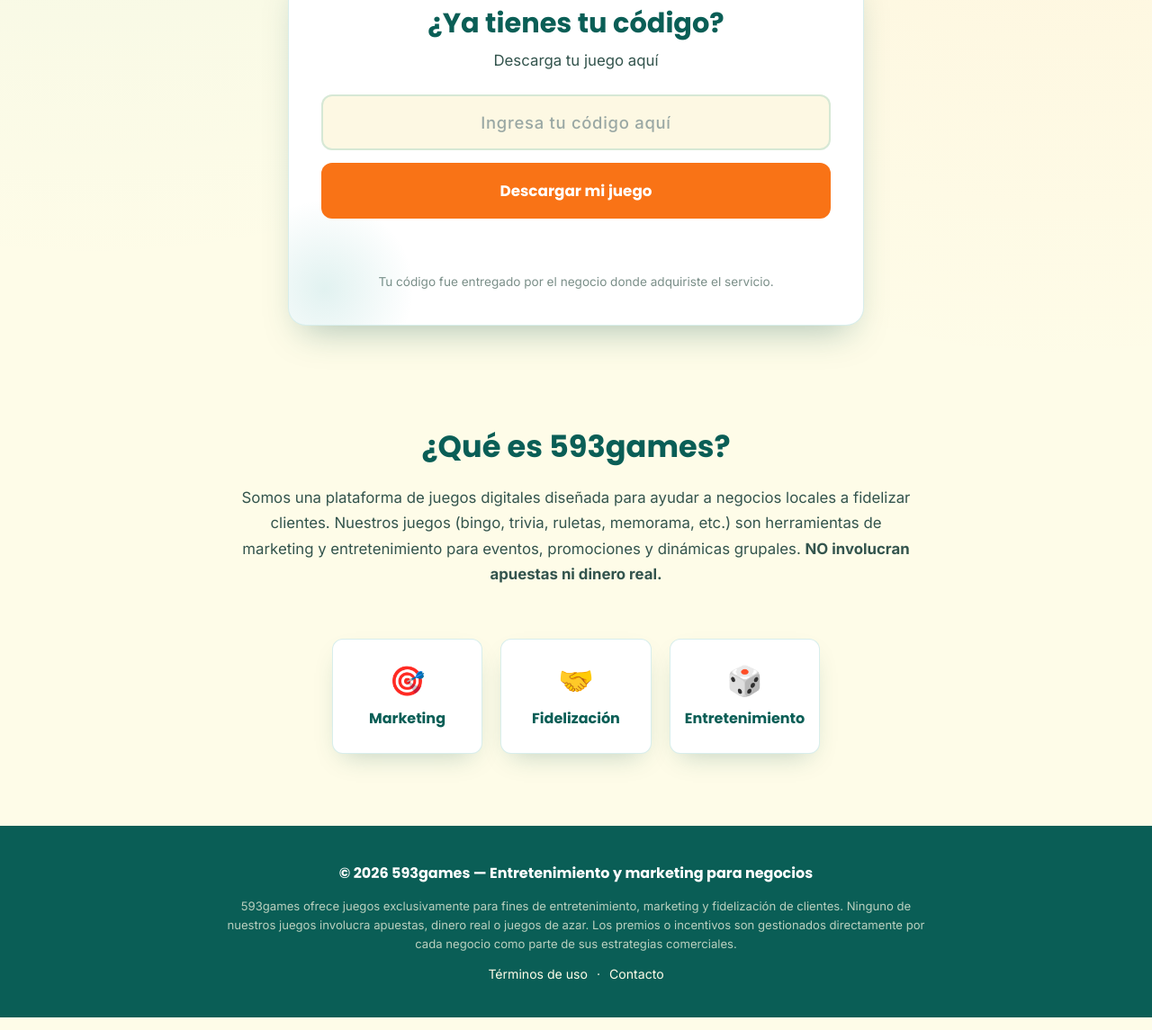
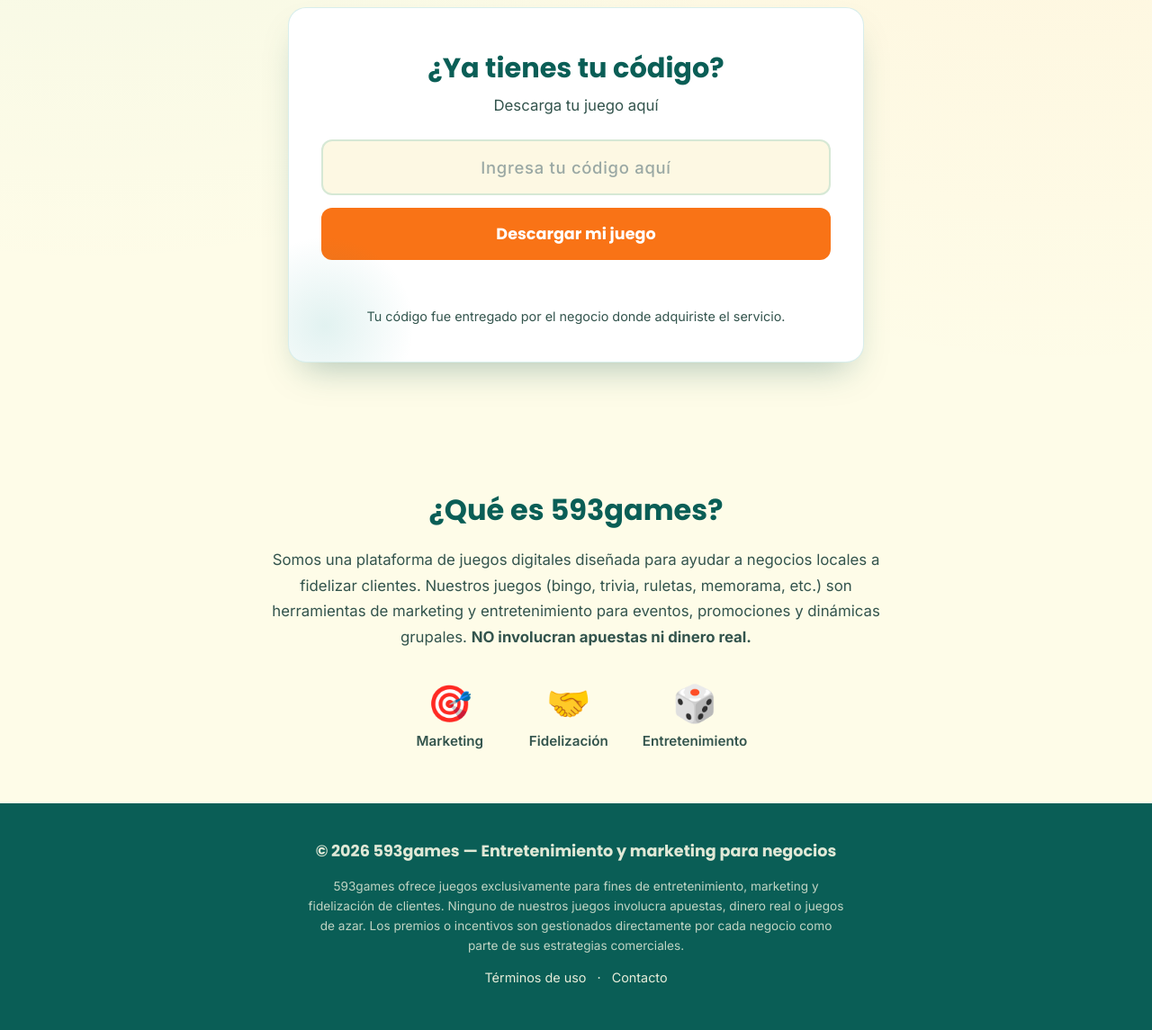
Before and after one commit to Romeritico/593-games, a website: page public/index.html in a window 1280 px wide. Shown: the part 658-1803 px from the top of the page at 90% size. Drawn offline with nearby package versions, Linux system fonts and the light colour scheme; no server answers.

Commit message:
Update styles.css

```diff
--- a/public/css/styles.css
+++ b/public/css/styles.css
@@ -1,7 +1,7 @@
 /* ============================================
-   593games — estilos base
-   Paleta: verde azulado #0D9488, naranja #F97316, crema #FEFCE8
-   ============================================ */
+  593games — estilos base
+  Paleta: verde azulado #0D9488, naranja #F97316, crema #FEFCE8
+  ============================================ */
 
 :root {
   --teal: #0d9488;
@@ -19,6 +19,7 @@
   --radius: 12px;
   --font-display: "Poppins", "Segoe UI", sans-serif;
   --font-body: "Inter", "Segoe UI", sans-serif;
+  --font-pixel: "Press Start 2P", "Segoe UI", monospace;
 }
 
 * {
@@ -82,24 +83,31 @@
 .header-inner {
   position: relative;
   display: flex;
-  flex-wrap: wrap;
-  align-items: flex-end;
-  justify-content: space-between;
-  gap: 20px;
+  flex-direction: column;
+  align-items: center;
+  justify-content: center;
+  text-align: center;
+  gap: 18px;
 }
 
 .brand-mark {
-  font-family: var(--font-display);
-  font-weight: 800;
-  font-size: clamp(2.6rem, 6vw, 4rem);
-  line-height: 1;
+  font-family: var(--font-pixel);
+  font-weight: normal;
+  font-size: clamp(1.5rem, 4.5vw, 2.4rem);
+  line-height: 1.4;
   color: var(--cream);
   margin: 0;
-  letter-spacing: -0.02em;
+  letter-spacing: 0.02em;
+  text-shadow:
+    0 0 6px rgba(254, 252, 232, 0.55),
+    0 0 14px rgba(249, 115, 22, 0.65),
+    0 0 26px rgba(13, 148, 136, 0.55);
 }
 
 .brand-mark span {
   color: var(--orange);
+  -webkit-text-stroke: 4px #ffffff;
+  paint-order: stroke fill;
 }
 
 .brand-sub {
@@ -363,46 +371,52 @@
 .codigo-input:focus {
   outline: none;
   border-color: var(--teal);
-  box-shadow: 0 0 0 4px rgba(13, 148, 136, 0.15);
+  box-shadow: 0 0 0 3px rgba(13, 148, 136, 0.15);
+}
+
+.codigo-input:disabled {
+  opacity: 0.6;
+  cursor: not-allowed;
 }
 
 .btn-download {
-  position: relative;
+  width: 100%;
   font-family: var(--font-display);
   font-weight: 700;
-  font-size: 1.05rem;
-  color: #fff;
-  background: var(--orange);
+  font-size: 1.1rem;
+  padding: 16px 24px;
   border: none;
   border-radius: var(--radius);
-  padding: 18px 24px;
+  background: var(--orange);
+  color: #fff;
   cursor: pointer;
+  transition: background 0.2s ease, transform 0.1s ease;
   display: flex;
   align-items: center;
   justify-content: center;
   gap: 10px;
-  transition: background 0.2s ease, transform 0.15s ease;
 }
 
-.btn-download:hover {
+.btn-download:hover:not(:disabled) {
   background: var(--orange-dark);
+  transform: translateY(-2px);
 }
 
-.btn-download:active {
-  transform: scale(0.98);
+.btn-download:active:not(:disabled) {
+  transform: translateY(0);
 }
 
 .btn-download:disabled {
-  opacity: 0.75;
+  opacity: 0.6;
   cursor: not-allowed;
 }
 
 .btn-spinner {
-  width: 18px;
-  height: 18px;
+  width: 20px;
+  height: 20px;
+  border: 3px solid rgba(255, 255, 255, 0.3);
+  border-top-color: #fff;
   border-radius: 50%;
-  border: 2.5px solid rgba(255, 255, 255, 0.4);
-  border-top-color: #fff;
   animation: spin 0.8s linear infinite;
 }
 
@@ -412,41 +426,40 @@
 
 .form-message {
   min-height: 24px;
-  margin-top: 16px;
+  font-size: 0.95rem;
   font-weight: 600;
-  font-size: 0.95rem;
+  margin-top: 8px;
 }
 
 .form-message.error {
-  color: #b3401d;
+  color: #dc2626;
 }
 
 .form-message.success {
-  color: var(--teal-deep);
+  color: var(--teal-dark);
 }
 
 .download-hint {
-  margin: 22px 0 0;
-  color: #7b8f89;
-  font-size: 0.85rem;
+  margin: 20px 0 0;
+  color: var(--ink-soft);
+  font-size: 0.9rem;
+  line-height: 1.5;
 }
 
 /* ---------- Info section ---------- */
 
 .info-section {
-  padding: 40px 0 80px;
-  display: grid;
-  gap: 40px;
+  padding: 70px 0 60px;
 }
 
 .info-copy {
-  max-width: 760px;
-  margin: 0 auto;
+  max-width: 680px;
+  margin: 0 auto 40px;
   text-align: center;
 }
 
 .info-copy h2 {
-  font-size: clamp(1.6rem, 3.2vw, 2.1rem);
+  font-size: clamp(1.6rem, 3vw, 2rem);
   margin-bottom: 16px;
 }
 
@@ -457,88 +470,101 @@
 }
 
 .info-pillars {
-  display: grid;
-  grid-template-columns: repeat(3, 1fr);
-  gap: 20px;
-  max-width: 720px;
-  margin: 0 auto;
-}
-
-@media (max-width: 640px) {
-  .info-pillars {
-    grid-template-columns: 1fr;
-  }
+  display: flex;
+  justify-content: center;
+  gap: 32px;
+  flex-wrap: wrap;
 }
 
 .pillar {
-  background: #fff;
-  border: 1px solid var(--line);
-  border-radius: var(--radius);
-  padding: 26px 16px;
+  display: flex;
+  flex-direction: column;
+  align-items: center;
+  gap: 12px;
   text-align: center;
-  box-shadow: var(--shadow-soft);
-  transition: transform 0.2s ease;
-}
-
-.pillar:hover {
-  transform: translateY(-4px);
+  min-width: 100px;
 }
 
 .pillar-icon {
-  display: block;
-  font-size: 2rem;
-  margin-bottom: 10px;
+  font-size: 2.5rem;
+  line-height: 1;
 }
 
 .pillar p {
   margin: 0;
-  font-weight: 700;
-  color: var(--teal-deep);
-  font-family: var(--font-display);
+  font-weight: 600;
+  color: var(--ink-soft);
+  font-size: 0.95rem;
 }
 
 /* ---------- Footer ---------- */
 
 .site-footer {
   background: var(--teal-deep);
-  color: rgba(254, 252, 232, 0.9);
-  padding: 40px 0;
+  color: rgba(254, 252, 232, 0.88);
+  padding: 40px 0 50px;
 }
 
 .footer-inner {
   display: flex;
   flex-direction: column;
-  gap: 14px;
+  align-items: center;
+  gap: 16px;
   text-align: center;
 }
 
 .footer-copy {
+  font-family: var(--font-display);
   font-weight: 700;
-  font-family: var(--font-display);
+  font-size: 1.1rem;
   margin: 0;
-  color: #fff;
 }
 
 .footer-disclaimer {
-  max-width: 780px;
-  margin: 0 auto;
-  font-size: 0.82rem;
+  max-width: 600px;
+  font-size: 0.85rem;
   line-height: 1.6;
-  color: rgba(254, 252, 232, 0.72);
+  margin: 0;
+  opacity: 0.85;
 }
 
 .footer-links {
   display: flex;
-  justify-content: center;
-  gap: 10px;
-  font-size: 0.88rem;
+  align-items: center;
+  gap: 12px;
+  font-size: 0.9rem;
 }
 
 .footer-links a {
-  color: var(--cream);
+  color: rgba(254, 252, 232, 0.9);
   text-decoration: none;
+  transition: color 0.2s ease;
 }
 
 .footer-links a:hover {
-  text-decoration: underline;
+  color: var(--orange);
 }
+
+/* ---------- Responsive ---------- */
+
+@media (max-width: 768px) {
+  .site-header {
+    padding: 44px 0 52px;
+  }
+
+  .download-card {
+    padding: 32px 24px 28px;
+  }
+
+  .info-pillars {
+    gap: 24px;
+  }
+
+  .pillar {
+    min-width: 80px;
+  }
+
+  .pillar-icon {
+    font-size: 2rem;
+  }
+}
```
